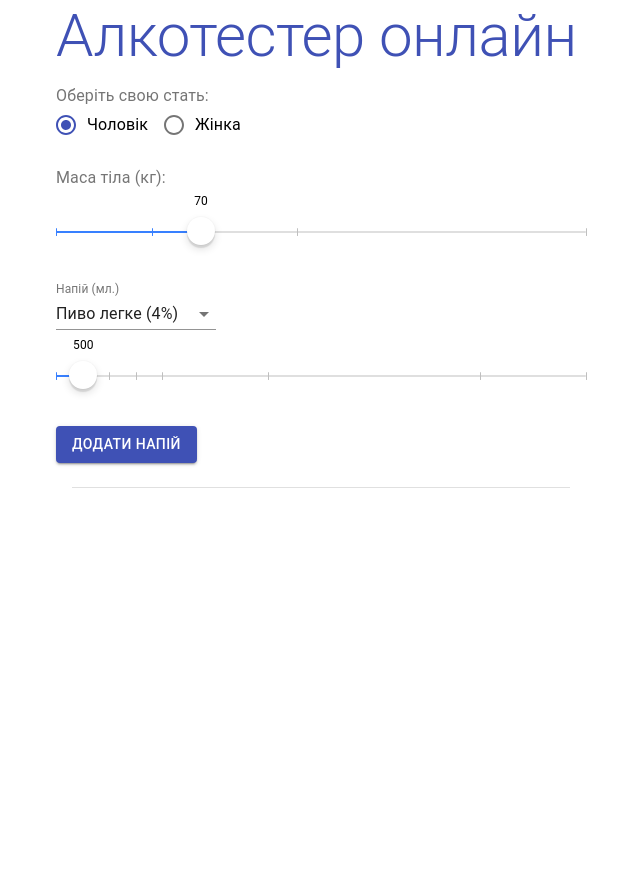
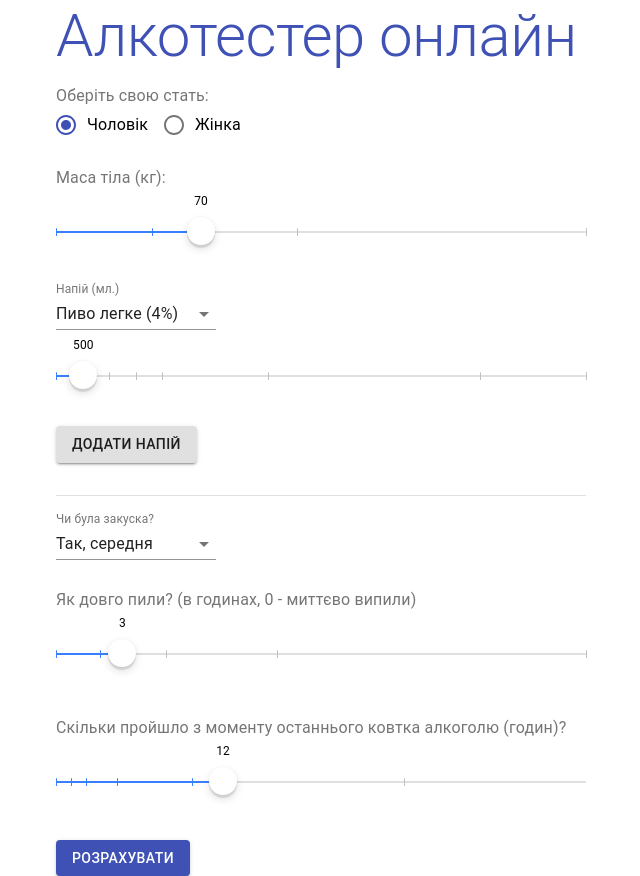
Before and after one commit to belushkin/alcotester, a React (Create React App) app: page / in a window 1280 px wide. Shown: the whole page, without its empty margins (319-959 px from the left). Before the commit the page ends 800 px from the top, so only its background shows below. Built offline with nearby package versions, Linux system fonts and the light colour scheme.

Commit message:
Added new functionality

```diff
--- a/src/components/Form.js
+++ b/src/components/Form.js
@@ -1,6 +1,9 @@
 import React, { useState } from 'react';
-import BodyWeightSlider from './BodyWeightSlider';
+import BodyWeightSlider from './weight/BodyWeightSlider';
 import DrinkSelectAndSlider from './drink/DrinkSelectAndSlider';
+import SnackSelect from './snack/SnackSelect';
+import DurationDrinkSlider from './duration/DurationDrinkSlider';
+import TimePassedSlider from './time/TimePassedSlider';
 
 import {
     FormControl,
@@ -9,6 +12,7 @@ import {
     RadioGroup,
     FormControlLabel,
     Divider,
+    Button,
   } from '@material-ui/core';
 
 import Box from '@material-ui/core/Box';
@@ -20,6 +24,9 @@ export default function Form() {
     drink:4.0,
     amount:500
   }]);
+  const [snack, setSnack] = useState(1);
+  const [duration, setDuration] = useState(3);
+  const [time, setTime] = useState(12);
 
   let onAddDrink = () => {
     setDrinks([...drinks, {
@@ -98,8 +105,37 @@ export default function Form() {
           onChangeDrinkAmount={(e, value) => onChangeDrinkAmount(e, value, index)}
         ></DrinkSelectAndSlider>
       ))}
-      <Divider variant="middle" />
 
+      <Box component="div" mt={4}>
+        <Divider />
+      </Box>
+
+      <SnackSelect
+        snack={snack}
+        onChange={e => setSnack(e.target.value)}
+      ></SnackSelect>
+
+      <Box component="div" mt={4}>
+        <FormControl component="fieldset">
+          <DurationDrinkSlider
+            value={duration}
+            onChange={(e, value) => setDuration(value)}
+          ></DurationDrinkSlider>
+        </FormControl>
+      </Box>
+
+      <Box component="div" mt={2}>
+        <FormControl component="fieldset">
+          <TimePassedSlider
+            value={time}
+            onChange={(e, value) => setTime(value)}
+          ></TimePassedSlider>
+        </FormControl>
+      </Box>
+
+      <Box component="div" mt={1}>
+        <Button variant="contained" color="primary">Розрахувати</Button>
+      </Box>
     </form>
   );
 }
--- a/src/components/drink/DrinkSelectAndSlider.js
+++ b/src/components/drink/DrinkSelectAndSlider.js
@@ -69,7 +69,7 @@ export default function DrinkSelectAndSlider(props) {
       <DrinkSlider onChange={props.onChangeDrinkAmount} value={props.amount}></DrinkSlider>
       <Grid container direction="row" justify="space-between" alignItems="center">
         <Grid item>
-          <Button variant="contained" onClick={props.onAdd} color="primary">Додати напій</Button>
+          <Button variant="contained" onClick={props.onAdd}>Додати напій</Button>
         </Grid>
         <Grid item>
           {deleteDrinkButton}
--- /dev/null
+++ b/src/components/duration/DurationDrinkSlider.js
@@ -0,0 +1,107 @@
+import {withStyles, makeStyles} from '@material-ui/core/styles';
+import {FormLabel} from '@material-ui/core';
+import Slider from '@material-ui/core/Slider';
+
+const useStyles = makeStyles((theme) => ({
+  root: {
+    width: 530,
+  },
+  margin: {
+    height: theme.spacing(3),
+  },
+}));
+
+const iOSBoxShadow =
+  "0 3px 1px rgba(0,0,0,0.1),0 4px 8px rgba(0,0,0,0.13),0 0 0 1px rgba(0,0,0,0.02)";
+
+const marks = [
+  {
+    value: 0
+  },
+  {
+    value: 2
+  },
+  {
+    value: 3
+  },
+  {
+    value: 5
+  },
+  {
+    value: 10
+  },
+  {
+    value: 24
+  },
+];
+
+const DurationSlider = withStyles({
+  root: {
+    color: "#3880ff",
+    height: 2,
+    padding: "45px 0"
+  },
+  thumb: {
+    height: 28,
+    width: 28,
+    backgroundColor: "#fff",
+    boxShadow: iOSBoxShadow,
+    marginTop: -14,
+    marginLeft: -14,
+    "&:focus, &:hover, &$active": {
+      boxShadow:
+        "0 3px 1px rgba(0,0,0,0.1),0 4px 8px rgba(0,0,0,0.3),0 0 0 1px rgba(0,0,0,0.02)",
+      // Reset on touch devices, it doesn't add specificity
+      "@media (hover: none)": {
+        boxShadow: iOSBoxShadow
+      }
+    }
+  },
+  active: {},
+  valueLabel: {
+    left: "calc(-50% + 12px)",
+    top: -22,
+    "& *": {
+      background: "transparent",
+      color: "#000"
+    }
+  },
+  track: {
+    height: 2
+  },
+  rail: {
+    height: 2,
+    opacity: 0.5,
+    backgroundColor: "#bfbfbf"
+  },
+  mark: {
+    backgroundColor: "#bfbfbf",
+    height: 8,
+    width: 1,
+    marginTop: -3
+  },
+  markActive: {
+    opacity: 1,
+    backgroundColor: "currentColor"
+  }
+})(Slider);
+
+export default function DurationDrinkSlider(props) {
+  const classes = useStyles();
+
+  return (
+    <div className={classes.root}>
+      <FormLabel component="legend">Як довго пили? (в годинах, 0 - миттєво випили)</FormLabel>
+      <DurationSlider
+        onChange={props.onChange}
+        value={props.value}
+        aria-labelledby="discrete-slider"
+        valueLabelDisplay="on"
+        step={1}
+        marks={marks}
+        min={0}
+        max={24}
+      />
+    </div>
+  );
+}
--- /dev/null
+++ b/src/components/snack/SnackSelect.js
@@ -0,0 +1,36 @@
+import { makeStyles } from '@material-ui/core/styles';
+import {
+  Box,
+  FormControl,
+  InputLabel,
+  Select,
+  MenuItem,
+} from '@material-ui/core';
+
+const useStyles = makeStyles((theme) => ({
+  formControl: {
+    minWidth: 160,
+  },
+}));
+
+export default function SnackSelect(props) {
+  const classes = useStyles();
+
+  return (
+    <Box component="div" mt={2}>
+      <FormControl component="fieldset" className={classes.formControl}>
+        <InputLabel id="select-snack-label">Чи була закуска?</InputLabel>
+        <Select
+          labelId="select-snack-label"
+          id="select-snack"
+          value={props.snack}
+          onChange={props.onChange}
+        >
+          <MenuItem value={0}>Ні, не було</MenuItem>
+          <MenuItem value={1}>Так, середня</MenuItem>
+          <MenuItem value={2}>Так, добряча</MenuItem>
+        </Select>
+      </FormControl>
+    </Box>
+  );
+}
--- /dev/null
+++ b/src/components/time/TimePassedSlider.js
@@ -0,0 +1,110 @@
+import {withStyles, makeStyles} from '@material-ui/core/styles';
+import {FormLabel} from '@material-ui/core';
+import Slider from '@material-ui/core/Slider';
+
+const useStyles = makeStyles((theme) => ({
+  root: {
+    width: 530,
+  },
+  margin: {
+    height: theme.spacing(3),
+  },
+}));
+
+const iOSBoxShadow =
+  "0 3px 1px rgba(0,0,0,0.1),0 4px 8px rgba(0,0,0,0.13),0 0 0 1px rgba(0,0,0,0.02)";
+
+const marks = [
+  {
+    value: 1
+  },
+  {
+    value: 2
+  },
+  {
+    value: 3
+  },
+  {
+    value: 5
+  },
+  {
+    value: 10
+  },
+  {
+    value: 12
+  },
+  {
+    value: 24
+  },
+];
+
+const TimeSlider = withStyles({
+  root: {
+    color: "#3880ff",
+    height: 2,
+    padding: "45px 0"
+  },
+  thumb: {
+    height: 28,
+    width: 28,
+    backgroundColor: "#fff",
+    boxShadow: iOSBoxShadow,
+    marginTop: -14,
+    marginLeft: -14,
+    "&:focus, &:hover, &$active": {
+      boxShadow:
+        "0 3px 1px rgba(0,0,0,0.1),0 4px 8px rgba(0,0,0,0.3),0 0 0 1px rgba(0,0,0,0.02)",
+      // Reset on touch devices, it doesn't add specificity
+      "@media (hover: none)": {
+        boxShadow: iOSBoxShadow
+      }
+    }
+  },
+  active: {},
+  valueLabel: {
+    left: "calc(-50% + 12px)",
+    top: -22,
+    "& *": {
+      background: "transparent",
+      color: "#000"
+    }
+  },
+  track: {
+    height: 2
+  },
+  rail: {
+    height: 2,
+    opacity: 0.5,
+    backgroundColor: "#bfbfbf"
+  },
+  mark: {
+    backgroundColor: "#bfbfbf",
+    height: 8,
+    width: 1,
+    marginTop: -3
+  },
+  markActive: {
+    opacity: 1,
+    backgroundColor: "currentColor"
+  }
+})(Slider);
+
+export default function TimePassedSlider(props) {
+  const classes = useStyles();
+
+  return (
+    <div className={classes.root}>
+      <FormLabel component="legend">Скільки пройшло з моменту останнього ковтка алкоголю (годин)?</FormLabel>
+      <TimeSlider
+        onChange={props.onChange}
+        value={props.value}
+        aria-labelledby="discrete-slider"
+        valueLabelDisplay="on"
+        step={1}
+        marks={marks}
+        min={1}
+        max={36}
+      />
+    </div>
+  );
+}
--- a/src/components/BodyWeightSlider.js
+++ b/src/components/weight/BodyWeightSlider.js
@@ -87,7 +87,6 @@ export default function BodyWeightSlider(props) {
     <div className={classes.root}>
       <FormLabel component="legend">Маса тіла (кг):</FormLabel>
       <BodySlider
-        defaultValue={70}
         onChange={props.onChange}
         value={props.value}
         aria-labelledby="discrete-slider"
```
Also changed, not shown: src/components/SelectSnack.js (deleted, +0 -44 lines).
